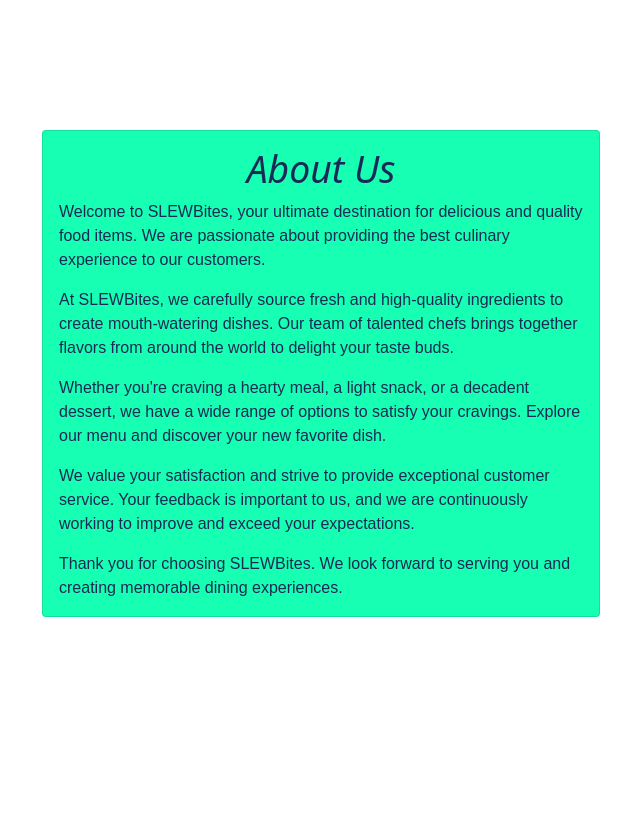
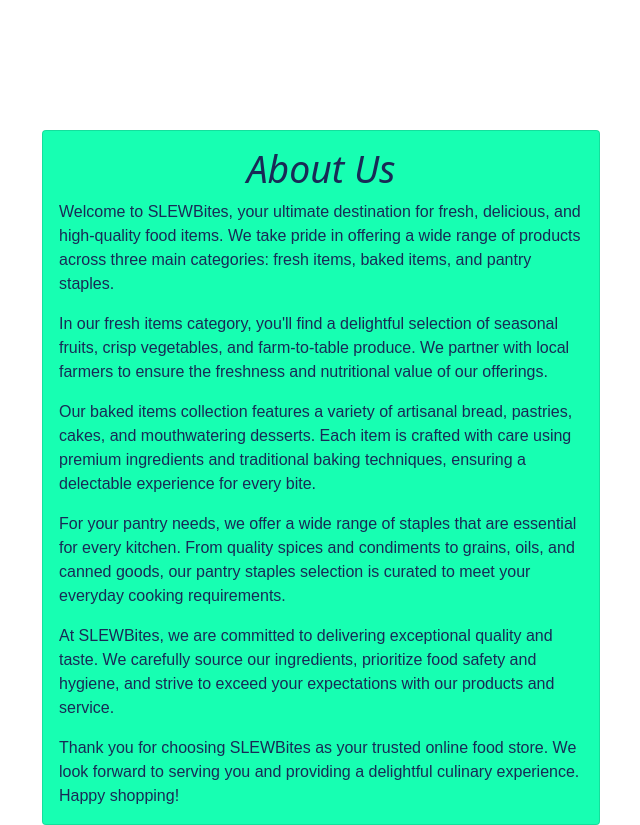
Before and after one commit to Laiba-2811/SLEWBites, a React (Create React App) app: page / in a window 1280 px wide. Shown: the whole page, without its empty margins (319-959 px from the left). Before the commit the page ends 800 px from the top, so only its background shows below. Built offline with nearby package versions, Linux system fonts and the light colour scheme.

Commit message:
Update AboutUs.js
ok

```diff
--- a/src/Pages/AboutUs.js
+++ b/src/Pages/AboutUs.js
@@ -13,28 +13,22 @@
                 <Card.Body>
                 <Card.Title>About Us</Card.Title>
                 <Card.Text>
-                    Welcome to SLEWBites, your ultimate destination for delicious and
-                    quality food items. We are passionate about providing the best
-                    culinary experience to our customers.
+                Welcome to SLEWBites, your ultimate destination for fresh, delicious, and high-quality food items. We take pride in offering a wide range of products across three main categories: fresh items, baked items, and pantry staples.
               </Card.Text>
               <Card.Text>
-                    At SLEWBites, we carefully source fresh and high-quality ingredients
-                    to create mouth-watering dishes. Our team of talented chefs brings
-                    together flavors from around the world to delight your taste buds.
+                In our fresh items category, you'll find a delightful selection of seasonal fruits, crisp vegetables, and farm-to-table produce. We partner with local farmers to ensure the freshness and nutritional value of our offerings.
               </Card.Text>
               <Card.Text>
-                    Whether you're craving a hearty meal, a light snack, or a decadent
-                    dessert, we have a wide range of options to satisfy your cravings.
-                    Explore our menu and discover your new favorite dish.
+                Our baked items collection features a variety of artisanal bread, pastries, cakes, and mouthwatering desserts. Each item is crafted with care using premium ingredients and traditional baking techniques, ensuring a delectable experience for every bite.
               </Card.Text>
               <Card.Text>
-                    We value your satisfaction and strive to provide exceptional
-                    customer service. Your feedback is important to us, and we are
-                    continuously working to improve and exceed your expectations.
+                For your pantry needs, we offer a wide range of staples that are essential for every kitchen. From quality spices and condiments to grains, oils, and canned goods, our pantry staples selection is curated to meet your everyday cooking requirements.
               </Card.Text>
               <Card.Text>
-                    Thank you for choosing SLEWBites. We look forward to serving you
-                    and creating memorable dining experiences.
+                At SLEWBites, we are committed to delivering exceptional quality and taste. We carefully source our ingredients, prioritize food safety and hygiene, and strive to exceed your expectations with our products and service.
+              </Card.Text>
+              <Card.Text>
+                Thank you for choosing SLEWBites as your trusted online food store. We look forward to serving you and providing a delightful culinary experience. Happy shopping!
               </Card.Text>
                 </Card.Body>
             </Card>
```
Lines whose indentation alone changed are shown as unchanged.
